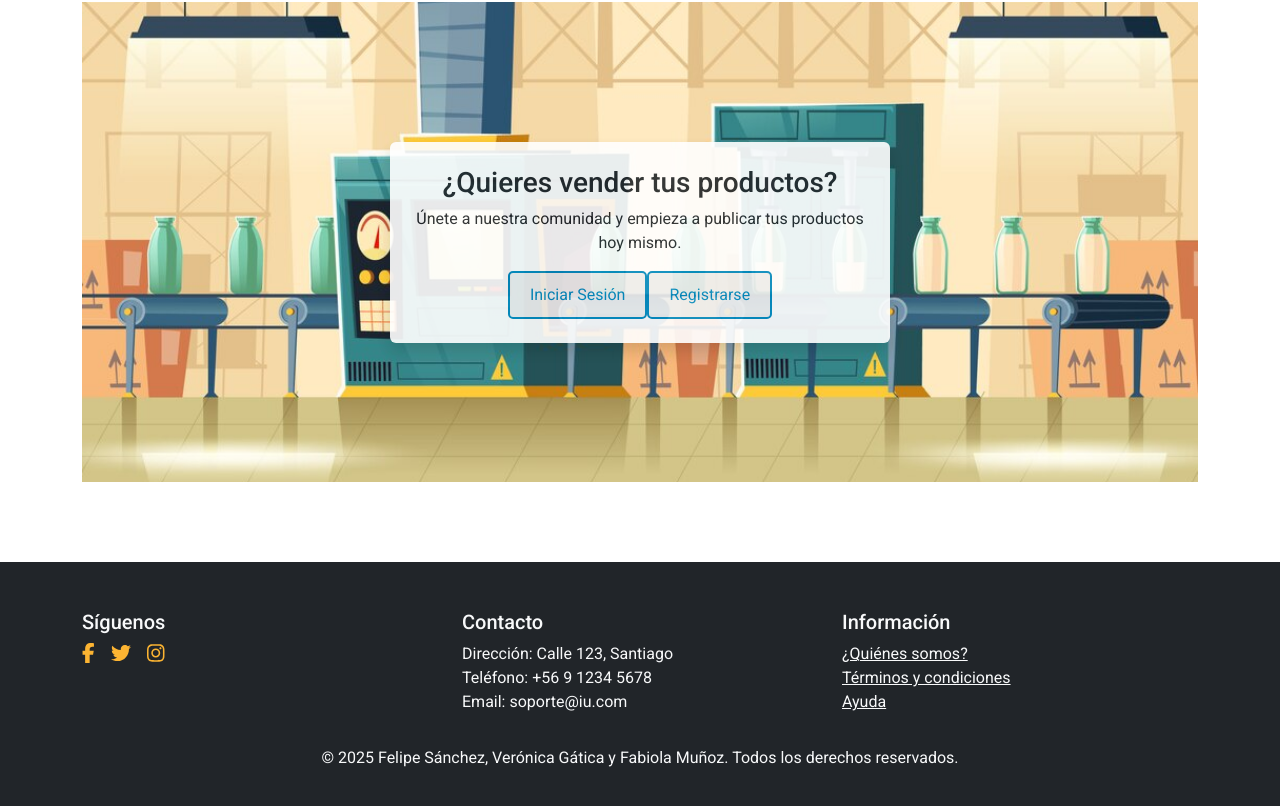
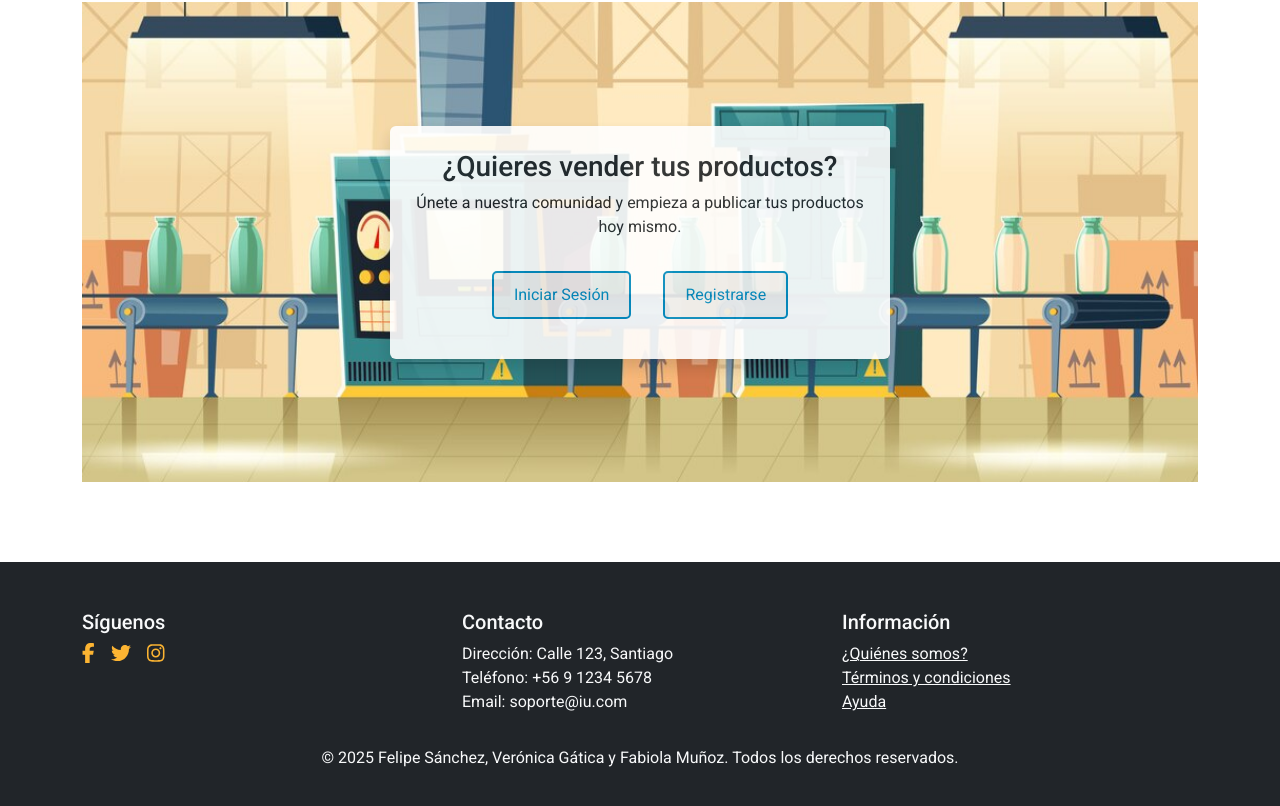
Before and after one commit to Examen-Final-G71/hito2_frontend, a React (Vite) app: page / in a window 1280 px wide. Shown: the part 1039-1845 px from the top of the page. Built offline with nearby package versions, Linux system fonts and the light colour scheme; no server answers; some icons are missing.

Commit message:
Update Home.jsx

```diff
--- a/src/pages/Home.jsx
+++ b/src/pages/Home.jsx
@@ -133,6 +133,7 @@ const buttonStyle = {
   border: "2px solid rgb(0, 138, 192)",
   color: "rgb(0, 138, 192)",
   padding: "10px 20px",
+  margin: "1rem",
   borderRadius: "5px",
   cursor: "pointer",
   transition: "background-color 0.3s, color 0.3s",
```
